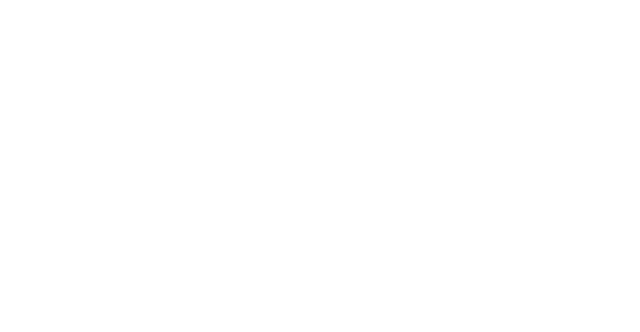
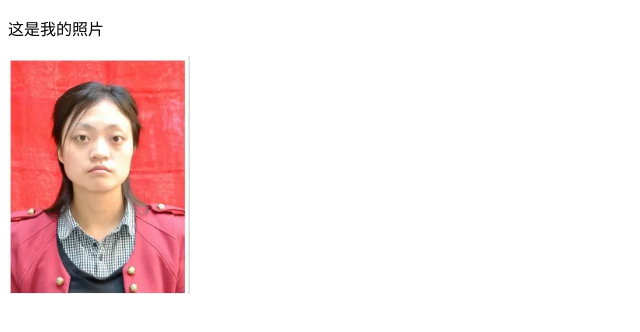
Before and after one commit to jinfangli/tata, a plain HTML site: page index.html in a window 1280 px wide. Shown: the whole page, without its empty margins (0-640 px from the left). Drawn offline with Linux system fonts and the light colour scheme.

Commit message:
add doudou pic

```diff
--- a/index.html
+++ b/index.html
@@ -5,6 +5,7 @@
     <title></title>
 </head>
 <body>
-
+<p>这是我的照片</p>
+<img src="images/checker.png" />
 </body>
 </html>
--- a/main.css
+++ b/main.css
@@ -0,0 +1,9 @@
+img{
+    max-width:50%;
+    -webkit-border-radius:3px;
+    border-radius:3px;
+    padding:5px;
+    background:#fff;
+    -webkit-box-shadow:0 0 8px #aaa;
+    box-shadow:0 0 8px #aaa;
+}
```
